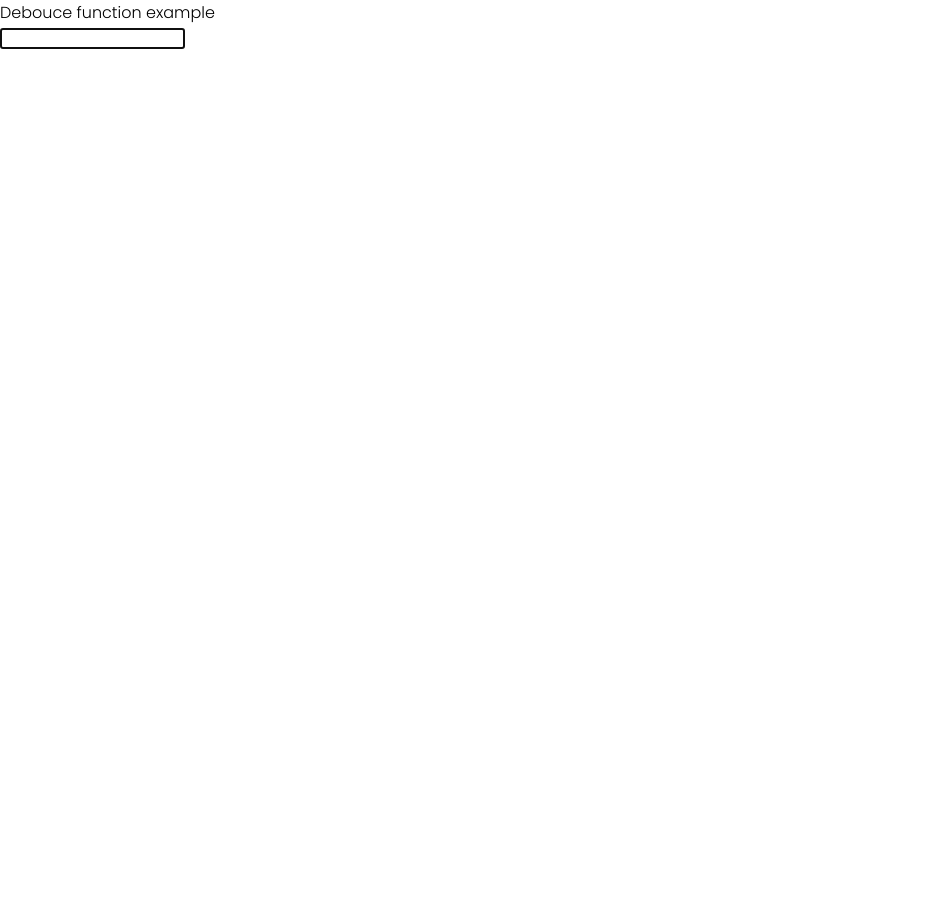
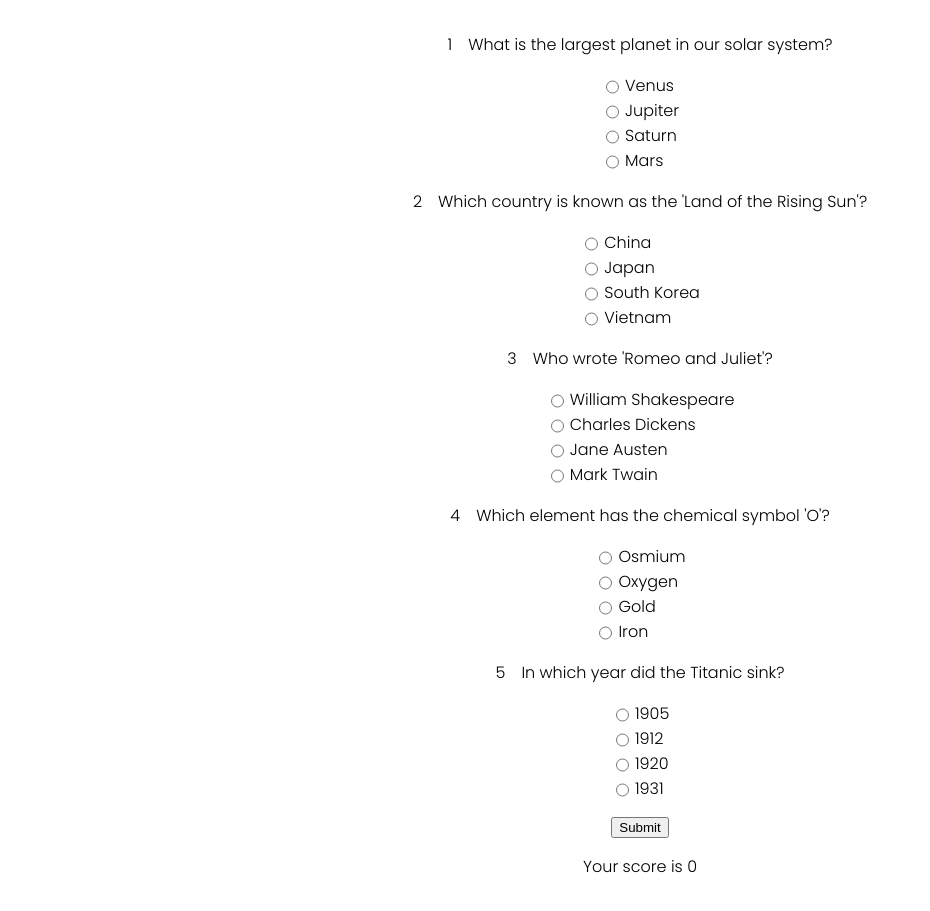
Before and after one commit to Anish-Parkhi/react_daily_ldn, a React (Vite) app: page / in a window 1280 px wide. Shown: the whole page, without its empty margins (0-930 px from the left). Before the commit the page ends 800 px from the top, so only its background shows below. Built offline with nearby package versions, Linux system fonts and the light colour scheme.

Commit message:
added quiz component

```diff
--- a/src/App.jsx
+++ b/src/App.jsx
@@ -1,19 +1,10 @@
 import './App.css';
-import StarRating from './components/StarRating/StarRating';
-import PopOver from './components/Popover/PopOver';
-import Accordion from './components/Accordion/Accordion';
-import Navbar from './components/Navbar/Navbar';
-import Scroll from './components/Scroll/Scroll';
-import AutoComplete from './components/AutoComplete/AutoComplete';
-import Todo from './components/Todo/Todo';
-import DebouncedSearchBar from './components/Debounce/Debounce';
-import Poll from './components/Poll/Poll';
+import Quiz from './components/Quiz/Quiz';
 
 function App() {
-
   return (
     <>
-      <DebouncedSearchBar />
+      <Quiz />
     </>
   );
 }
--- /dev/null
+++ b/src/components/Quiz/Quiz.jsx
@@ -0,0 +1,108 @@
+import React, { useState } from 'react';
+import styles from './Quiz.module.css';
+
+const quizQuestions = [
+  {
+    id: 1,
+    question: 'What is the largest planet in our solar system?',
+    options: ['Venus', 'Jupiter', 'Saturn', 'Mars'],
+    answer: 1, // Correct answer index is 1 for "Jupiter"
+  },
+  {
+    id: 2,
+    question: "Which country is known as the 'Land of the Rising Sun'?",
+    options: ['China', 'Japan', 'South Korea', 'Vietnam'],
+    answer: 1, // Correct answer index is 1 for "Japan"
+  },
+  {
+    id: 3,
+    question: "Who wrote 'Romeo and Juliet'?",
+    options: [
+      'William Shakespeare',
+      'Charles Dickens',
+      'Jane Austen',
+      'Mark Twain',
+    ],
+    answer: 0, // Correct answer index is 0 for "William Shakespeare"
+  },
+  {
+    id: 4,
+    question: "Which element has the chemical symbol 'O'?",
+    options: ['Osmium', 'Oxygen', 'Gold', 'Iron'],
+    answer: 1, // Correct answer index is 1 for "Oxygen"
+  },
+  {
+    id: 5,
+    question: 'In which year did the Titanic sink?',
+    options: ['1905', '1912', '1920', '1931'],
+    answer: 1, // Correct answer index is 1 for "1912"
+  },
+];
+
+function Quiz() {
+  const [userAnswer, setUserAnswer] = useState([]);
+  const [score, setScore] = useState(0);
+  const handleClick = (questionId, optionId) => {
+    setUserAnswer((prev) => {
+      const isAval = prev.find((item) => item.questionId === questionId);
+      if (isAval) {
+        return prev.map((item) => {
+          if (item.questionId === questionId) {
+            return { ...item, optionId: optionId };
+          }
+          return item;
+        });
+      } else {
+        return [...prev, { questionId: questionId, optionId: optionId }];
+      }
+    });
+  };
+
+  const sortInOrder = [...userAnswer].sort(
+    (a, b) => a.questionId - b.questionId
+  );
+  console.log(userAnswer);
+
+  const handleSubmit = () => {
+    let initialScore = 0;
+    for (let i = 0; i < sortInOrder.length; i++) {
+      if (sortInOrder[i].optionId === quizQuestions[i].answer) {
+        initialScore++;
+      }
+    }
+    setScore(initialScore);
+  };
+
+  return (
+    <div className={styles.quizMainWrapper}>
+      {quizQuestions.map((question) => {
+        return (
+          <>
+            <div className={styles.questionsWrapper}>
+              <div>{question.id}</div>
+              <div>{question.question}</div>
+            </div>
+            <div className={styles.optionsContainer}>
+              {question.options.map((option, index) => {
+                return (
+                  <div className={styles.optionsInnerContainer}>
+                    <input
+                      onClick={() => handleClick(question.id, index)}
+                      type="radio"
+                      name={question.id}
+                    />
+                    <div>{option}</div>
+                  </div>
+                );
+              })}
+            </div>
+          </>
+        );
+      })}
+      <button onClick={handleSubmit}>Submit</button>
+      <div>Your score is {score}</div>
+    </div>
+  );
+}
+
+export default Quiz;
--- /dev/null
+++ b/src/components/Quiz/Quiz.module.css
@@ -0,0 +1,27 @@
+.quizMainWrapper{
+    display: flex;
+    text-align: center;
+    align-items: center;
+    gap: 1rem;
+    padding: 2rem;
+    flex-direction: column;
+
+    margin: auto;
+}
+.questionsWrapper{
+    display: flex;
+    flex-direction: row;
+    gap: 1rem;
+}
+
+.optionsContainer{
+    display: flex;
+    flex-direction: column;
+    justify-content: center;
+}
+
+.optionsInnerContainer{
+    display: flex;
+    flex-direction: row;
+    gap: 0.2rem;
+}
```
